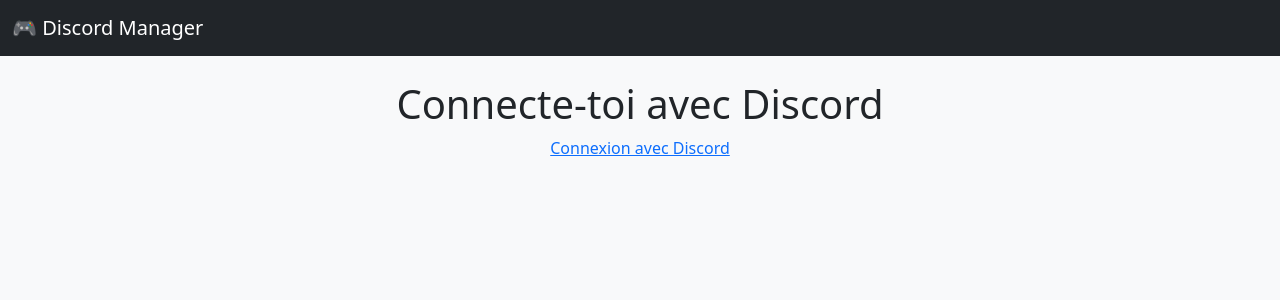
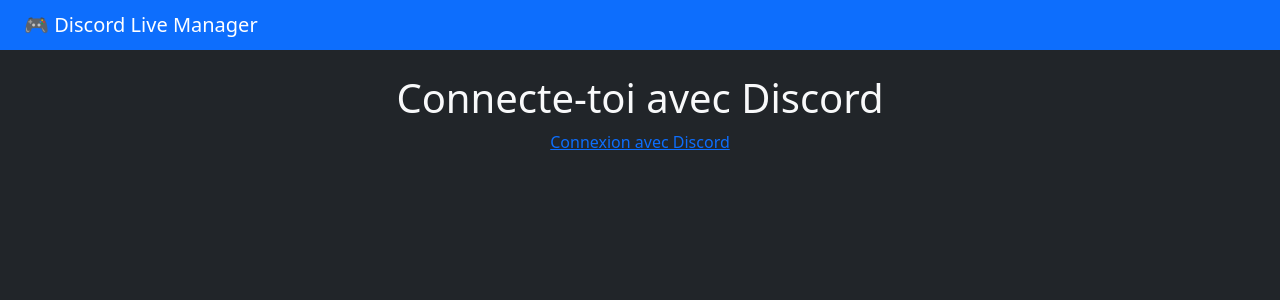
Before and after one commit to Drakereaper/discord-bot-live-alert, a Flask app: page / in a window 1280 px wide. Shown: the top 300 px of the page. Run offline with Flask 3, Linux system fonts and the light colour scheme; some libraries are stand-ins or nearby versions.

Commit message:
Amélioration visuelle + filtrage admin

```diff
--- a/discord_dashboard_advanced/app.py
+++ b/discord_dashboard_advanced/app.py
@@ -69,6 +69,9 @@ def dashboard():
         'Authorization': f"Bearer {session['access_token']}"
     }).json()
 
+    # On garde uniquement ceux où l'utilisateur est admin (permissions & 0x8)
+    guilds = [g for g in guilds_raw if int(g['permissions']) & 0x8]
+
     return render_template("dashboard.html", user=user, guilds=guilds)
 
 # 🔹 Déconnexion
--- a/discord_dashboard_advanced/templates/base.html
+++ b/discord_dashboard_advanced/templates/base.html
@@ -1,26 +1,20 @@
 <!DOCTYPE html>
 <html lang="fr">
 <head>
-    <meta charset="UTF-8">
-    <title>{% block title %}Dashboard{% endblock %}</title>
-    <link href="https://cdn.jsdelivr.net/npm/bootstrap@5.3.0/dist/css/bootstrap.min.css" rel="stylesheet">
-    <script src="https://kit.fontawesome.com/a2e0da0e9b.js" crossorigin="anonymous"></script>
+  <meta charset="UTF-8">
+  <title>{% block title %}Dashboard{% endblock %}</title>
+  <link href="https://cdn.jsdelivr.net/npm/bootstrap@5.3.2/dist/css/bootstrap.min.css" rel="stylesheet">
 </head>
-<body class="bg-light">
-<nav class="navbar navbar-expand-lg navbar-dark bg-dark">
-  <div class="container-fluid">
-    <a class="navbar-brand" href="/">🎮 Discord Manager</a>
-    {% if session.get('user') %}
-    <div class="d-flex">
-        <img src="https://cdn.discordapp.com/avatars/{{ session['user'].id }}/{{ session['user'].avatar }}.png" width="40" class="rounded-circle me-2">
-        <span class="text-white">{{ session['user'].username }}#{{ session['user'].discriminator }}</span>
-        <a href="/logout" class="btn btn-outline-light ms-3">Déconnexion</a>
-    </div>
+<body class="bg-dark text-light">
+  <nav class="navbar navbar-dark bg-primary mb-4 px-4">
+    <span class="navbar-brand mb-0 h1">🎮 Discord Live Manager</span>
+    {% if session['user'] %}
+      <span class="text-white">Connecté : {{ session['user']['username'] }}#{{ session['user']['discriminator'] }}</span>
+      <a href="/logout" class="btn btn-outline-light ms-3">Se déconnecter</a>
     {% endif %}
+  </nav>
+  <div class="container">
+    {% block content %}{% endblock %}
   </div>
-</nav>
-<div class="container mt-4">
-    {% block content %}{% endblock %}
-</div>
 </body>
 </html>
```
